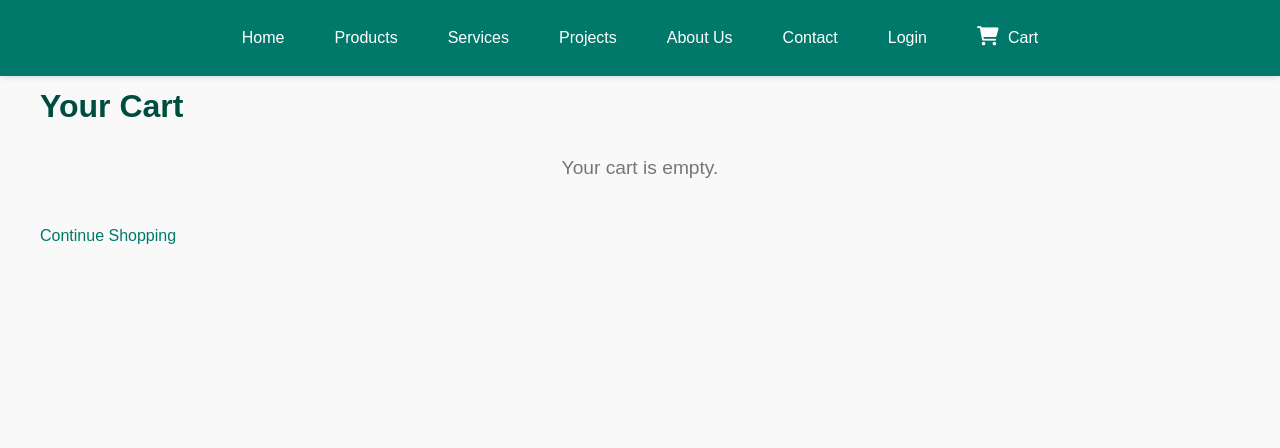
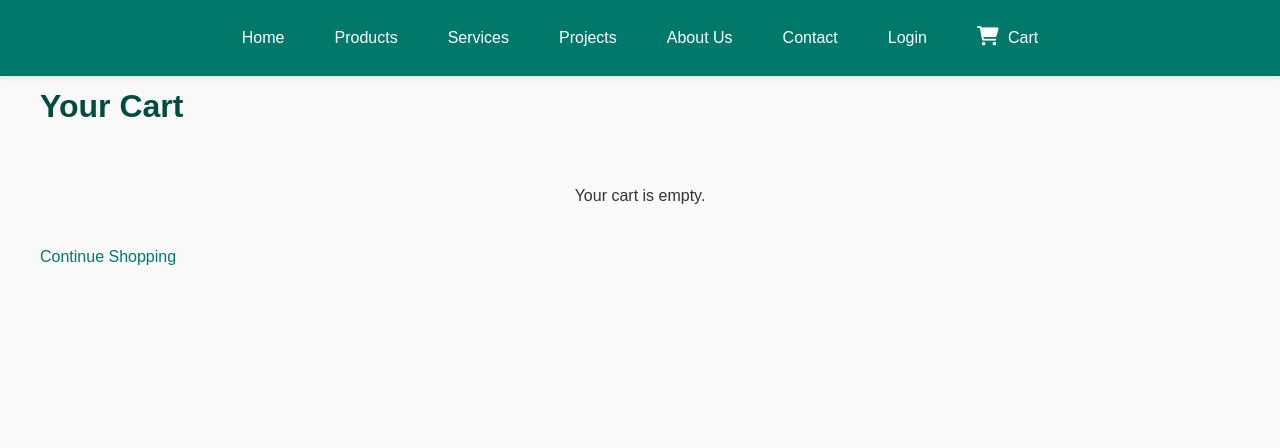
Before and after one commit to sucre2020/terra, a Flask app: page /cart in a window 1280 px wide. Shown: the top 448 px of the page. Run offline with Flask 3, Linux system fonts and the light colour scheme.

Commit message:
added margin-top of 50px to fix margin issues on smaller viewports

```diff
--- a/static/css/styles.css
+++ b/static/css/styles.css
@@ -31,6 +31,7 @@ a:hover {
   width: 90%;
   margin: 0 auto;
   padding: 20px;
+  margin-top: 50px;
 }
 
 /* Header */
@@ -282,6 +283,7 @@ nav ul li a:hover .cart-icon {
 
 .central {
   text-align: center;
+  margin-top: 50px;
 }
 
 /* Footer */
--- a/templates/cart.html
+++ b/templates/cart.html
@@ -47,7 +47,7 @@ content %}
     </form>
   </div>
   {% else %}
-  <p class="empty-cart">Your cart is empty.</p>
+  <p class="central">Your cart is empty.</p>
   {% endif %}
 
   <a href="{{ url_for('products.show_products') }}" class="continue-shopping"
```
